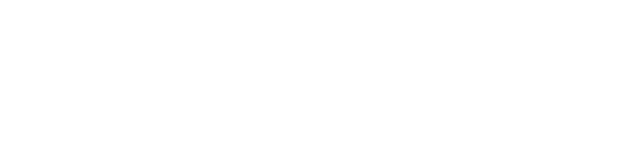
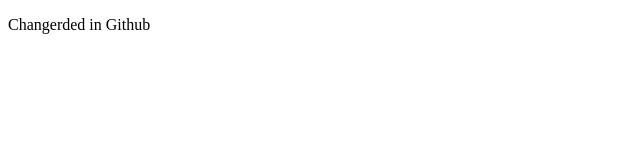
Before and after one commit to junysgr/mern2, a plain HTML site: page index.html in a window 1280 px wide. Shown: the whole page, without its empty margins (0-640 px from the left). Drawn offline with Linux system fonts and the light colour scheme.

Commit message:
Update index.html

```diff
--- a/index.html
+++ b/index.html
@@ -5,5 +5,7 @@
 		<meta name="viewport" content="width=device-width, initial-scale=1.0" />
 		<title>Document</title>
 	</head>
-	<body></body>
+	<body>
+		<p> Changerded in Github</p>
+	</body>
 </html>
```
